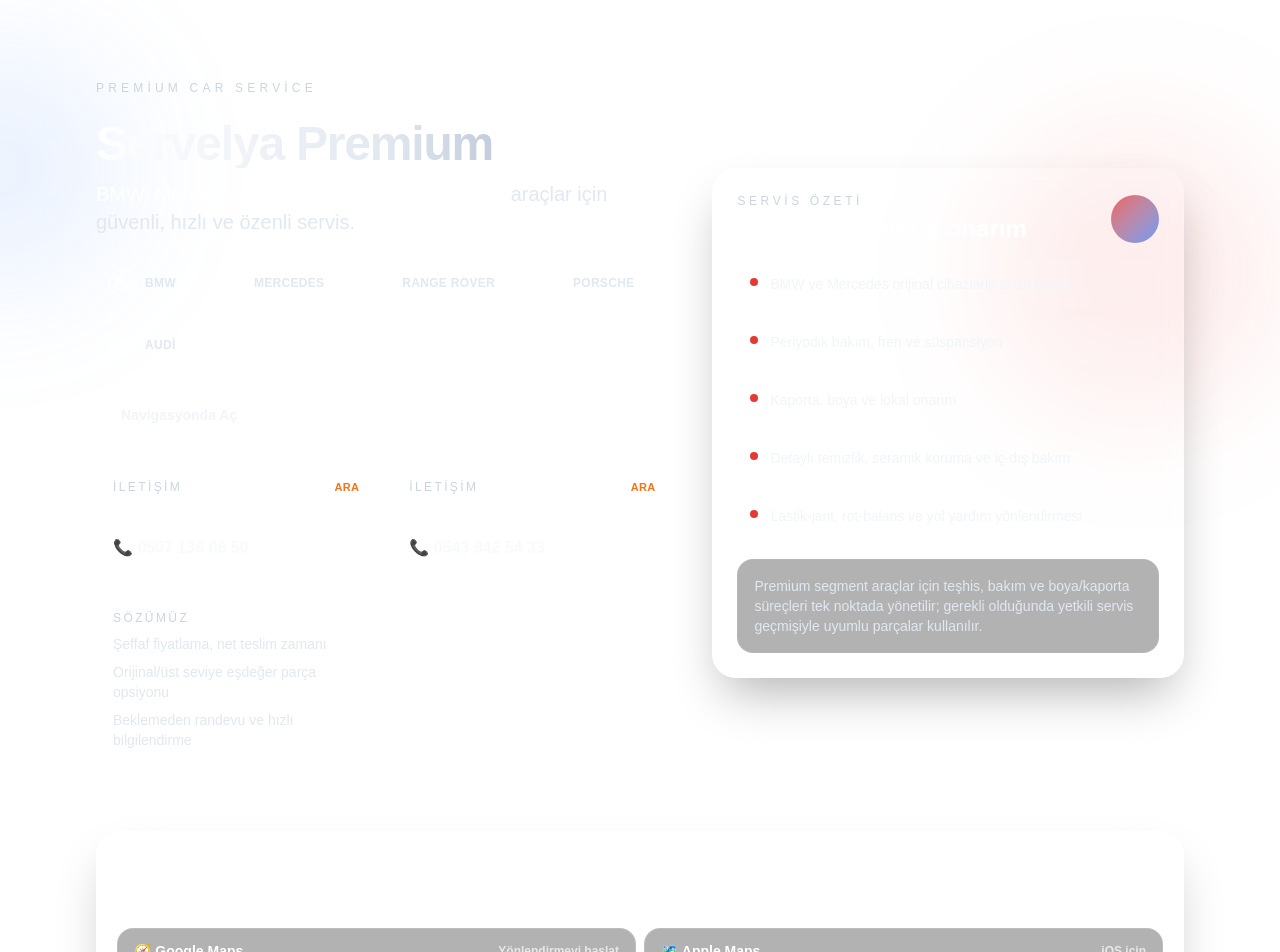
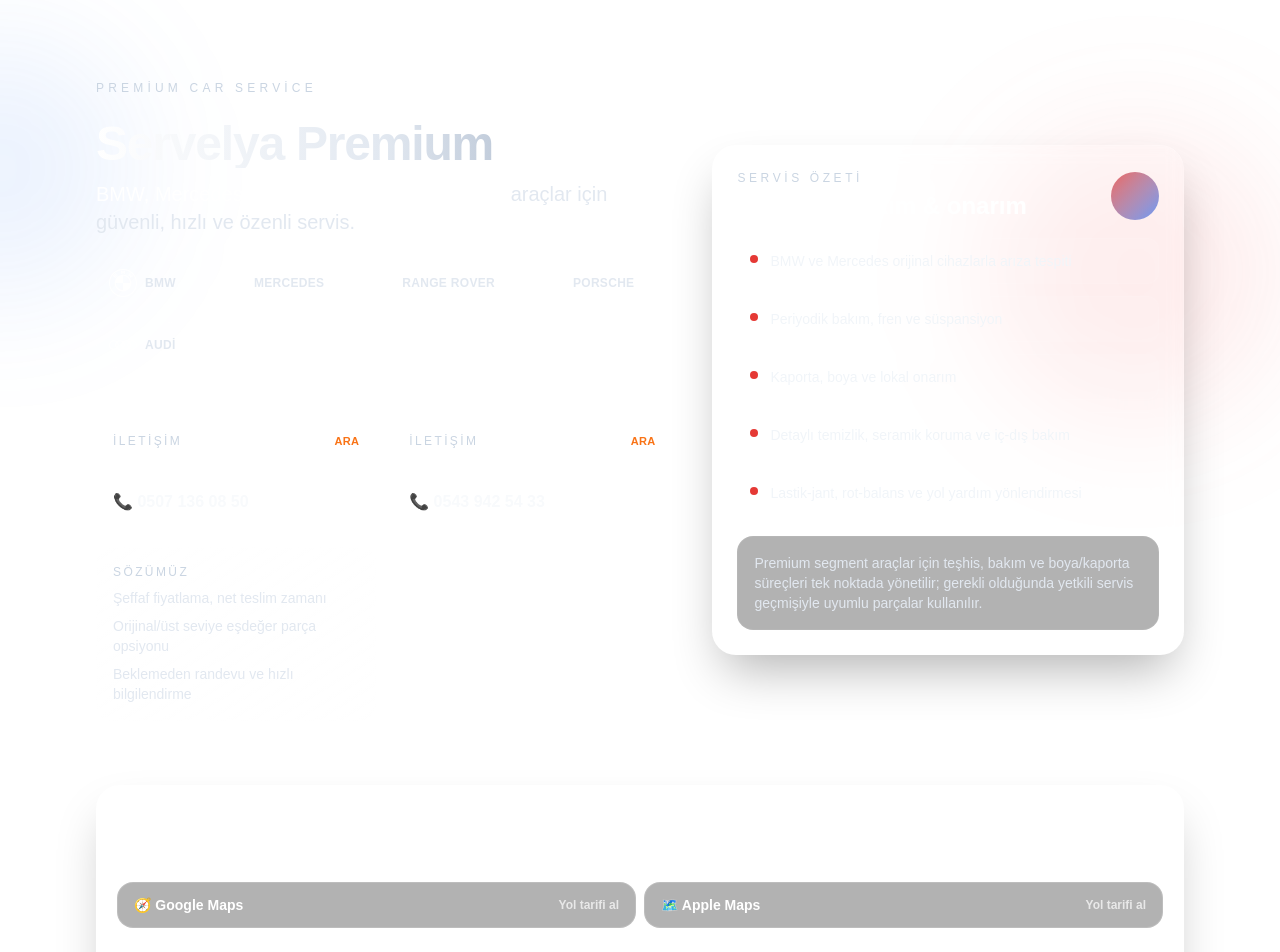
Before and after one commit to burakhrk/Servelya, a Next.js app: page / in a window 1280 px wide. Shown: the top 952 px of the page. Built offline with nearby package versions, Linux system fonts and the light colour scheme.

Commit message:
Remove redundant nav CTA button and harmonize map texts

```diff
--- a/src/app/page.tsx
+++ b/src/app/page.tsx
@@ -69,16 +69,7 @@ export default function Home() {
               ))}
             </div>
 
-            <div className="flex flex-col gap-3 sm:flex-row sm:items-center">
-              <a
-                href={mapLinkGoogle}
-                target="_blank"
-                rel="noreferrer"
-                className="inline-flex items-center justify-center rounded-full border border-white/15 bg-white/5 px-6 py-3 text-sm font-semibold text-slate-100 transition hover:-translate-y-[1px] hover:border-white/30"
-              >
-                Navigasyonda Aç
-              </a>
-            </div>
+            <div className="flex flex-col gap-3 sm:flex-row sm:items-center" />
 
             <div className="grid gap-4 sm:grid-cols-2">
               {contacts.map((contact) => (
@@ -168,7 +159,7 @@ export default function Home() {
                 className="flex items-center justify-between rounded-2xl border border-white/15 bg-black/30 px-4 py-3 text-sm font-semibold transition hover:border-white/30"
               >
                 <span className="flex items-center gap-2">🧭 Google Maps</span>
-                <span className="text-white/70 text-xs">Yönlendirmeyi başlat</span>
+                <span className="text-white/70 text-xs">Yol tarifi al</span>
               </a>
               <a
                 href={mapLinkApple}
@@ -177,7 +168,7 @@ export default function Home() {
                 className="flex items-center justify-between rounded-2xl border border-white/15 bg-black/30 px-4 py-3 text-sm font-semibold transition hover:border-white/30"
               >
                 <span className="flex items-center gap-2">🗺️ Apple Maps</span>
-                <span className="text-white/70 text-xs">iOS için</span>
+                <span className="text-white/70 text-xs">Yol tarifi al</span>
               </a>
             </div>
             <div className="mt-3 inline-flex items-center gap-2 rounded-full border border-white/15 px-4 py-2 text-xs font-semibold uppercase tracking-wide text-white/90 bg-white/5">
```
